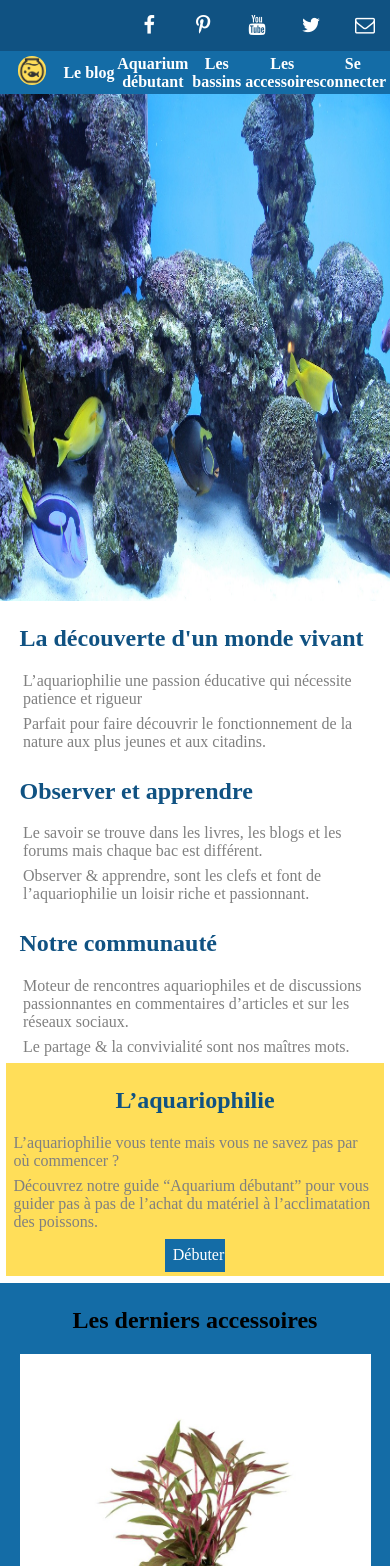
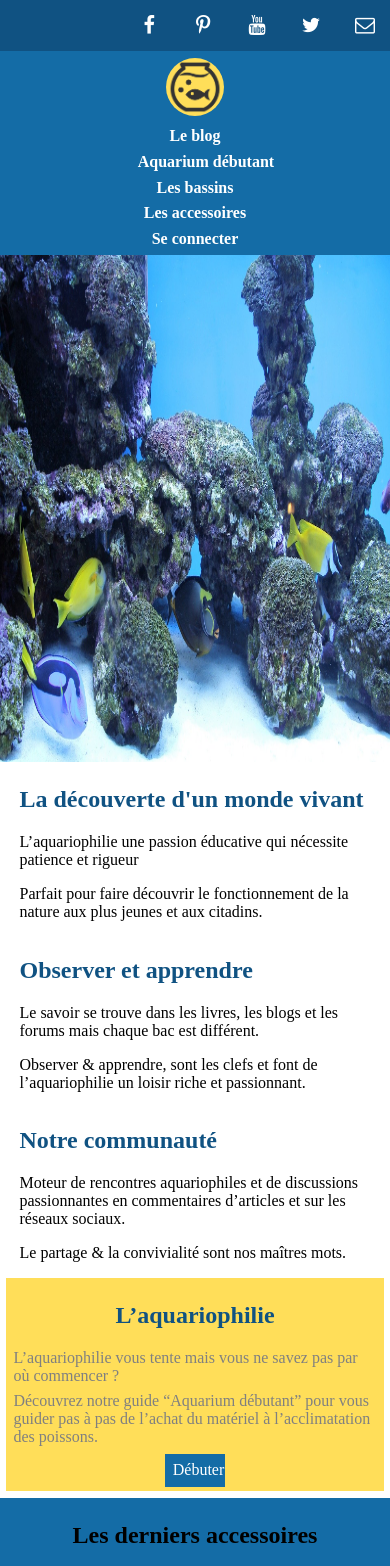
Before and after one commit to celine-emptoz-lacote/module-connexion, a PHP site: page /index.php in a window 390 px wide. Shown: the top 1566 px of the page. Run offline with PHP 8.4, Linux system fonts and the light colour scheme.

Commit message:
styles des pages

```diff
--- a/src/CSS/styles.css
+++ b/src/CSS/styles.css
@@ -2,7 +2,6 @@ body {
     max-width: 1400px;
     margin: auto;
     text-align: center;
-
 }
 
 h1 {
@@ -18,8 +17,6 @@ h3 {
 h4 {
     margin: 0;
 }
-
-
 
 /******* PAGE ACCUEIL *******/
 .reseaux {
@@ -82,6 +79,7 @@ header nav:nth-child(2) {
     align-items: center;
     padding: 1%;
     background-color: #146ca6;
+    white-space: nowrap;
 }
 
 header nav:nth-child(2) img {
@@ -89,12 +87,21 @@ header nav:nth-child(2) img {
     border-radius: 20em;
 }
 
-
 header nav:nth-child(2) a {
     width: 30%;
     text-decoration: none;
     color: white;
     font-weight: bold;
+}
+
+@media screen and ( max-width: 620px){
+    header nav:nth-child(2) {
+        flex-direction: column;
+    }
+
+    header nav:nth-child(2) a {
+       margin: 1%;
+    }
 }
 
 header nav:nth-child(2) a:hover {
@@ -116,13 +123,10 @@ header div img{
     text-align: left;
 }
 
-
 .section-main div {
     width: 33%;
     margin: 3%;
 }
-
-
 
 .section2 {
     width: 95%;
@@ -136,7 +140,6 @@ header div img{
     justify-content: space-evenly;
     text-align: left;
 }
-
 
 .section2 div div:nth-child(2) {
     width: 30%;
@@ -162,13 +165,13 @@ header div img{
     }
 }
 
-
 @media screen and (min-width: 501px) and (max-width: 800px) {
     h3 {
 
         font-size: 10px;
     }
 }
+
 .section2 a {
     display: block;
     text-decoration: none;
@@ -192,8 +195,6 @@ header div img{
     display: flex;
     justify-content: space-around;
 }
-
-
 
 .section3 section div article {
     width: 30%;
@@ -274,18 +275,17 @@ form div input {
 
 }
 
-
 input[type="submit"] {
-    display:block;
+    display:inline-block;
     width: 30%;
     padding: 1%;
     height: 6vh;
-    margin: auto;
+    margin: 2% auto;
     background-color: #146ca6;
     color: white;
 }
 
-main p {
+.main-p {
     display: inline-block;
     margin: 0 1% 2%;
     color: gray;
@@ -336,3 +336,33 @@ main p a:hover {
     width: 10%;
     margin: 1%;
 }
+
+/*** ADMIN ****/
+
+table {
+    width: 80%;
+    margin: 3% auto;
+    border-collapse: collapse;
+
+}
+
+th,td{
+    border: 2px solid #146ca6;
+    height: 5vh;
+    text-align: center;
+}
+
+th {
+    background-color: #ffde59;
+}
+
+button {
+    padding: 1%;
+    background-color: #146ca6;
+    color: white;
+}
+
+#poubelle {
+   width: 50%;
+   background-color: #c4302b;
+}
--- a/src/fontello/config.json
+++ b/src/fontello/config.json
@@ -35,6 +35,12 @@
       "css": "mail",
       "code": 59392,
       "src": "fontawesome"
+    },
+    {
+      "uid": "2cc73cc335f054682c04fe63439c4dcb",
+      "css": "trash",
+      "code": 59393,
+      "src": "linecons"
     }
   ]
 }
--- a/src/fontello/css/fontello-codes.css
+++ b/src/fontello/css/fontello-codes.css
@@ -1,5 +1,6 @@
 
 .icon-mail:before { content: '\e800'; } /* '' */
+.icon-trash:before { content: '\e801'; } /* '' */
 .icon-twitter:before { content: '\f099'; } /* '' */
 .icon-facebook:before { content: '\f09a'; } /* '' */
 .icon-youtube:before { content: '\f167'; } /* '' */
--- a/src/fontello/css/fontello-ie7-codes.css
+++ b/src/fontello/css/fontello-ie7-codes.css
@@ -1,5 +1,6 @@
 
 .icon-mail { *zoom: expression( this.runtimeStyle['zoom'] = '1', this.innerHTML = '&#xe800;&nbsp;'); }
+.icon-trash { *zoom: expression( this.runtimeStyle['zoom'] = '1', this.innerHTML = '&#xe801;&nbsp;'); }
 .icon-twitter { *zoom: expression( this.runtimeStyle['zoom'] = '1', this.innerHTML = '&#xf099;&nbsp;'); }
 .icon-facebook { *zoom: expression( this.runtimeStyle['zoom'] = '1', this.innerHTML = '&#xf09a;&nbsp;'); }
 .icon-youtube { *zoom: expression( this.runtimeStyle['zoom'] = '1', this.innerHTML = '&#xf167;&nbsp;'); }
--- a/src/fontello/css/fontello-ie7.css
+++ b/src/fontello/css/fontello-ie7.css
@@ -11,6 +11,7 @@
 }
 
 .icon-mail { *zoom: expression( this.runtimeStyle['zoom'] = '1', this.innerHTML = '&#xe800;&nbsp;'); }
+.icon-trash { *zoom: expression( this.runtimeStyle['zoom'] = '1', this.innerHTML = '&#xe801;&nbsp;'); }
 .icon-twitter { *zoom: expression( this.runtimeStyle['zoom'] = '1', this.innerHTML = '&#xf099;&nbsp;'); }
 .icon-facebook { *zoom: expression( this.runtimeStyle['zoom'] = '1', this.innerHTML = '&#xf09a;&nbsp;'); }
 .icon-youtube { *zoom: expression( this.runtimeStyle['zoom'] = '1', this.innerHTML = '&#xf167;&nbsp;'); }
--- a/src/fontello/css/fontello.css
+++ b/src/fontello/css/fontello.css
@@ -1,11 +1,11 @@
 @font-face {
   font-family: 'fontello';
-  src: url('../font/fontello.eot?29988831');
-  src: url('../font/fontello.eot?29988831#iefix') format('embedded-opentype'),
-       url('../font/fontello.woff2?29988831') format('woff2'),
-       url('../font/fontello.woff?29988831') format('woff'),
-       url('../font/fontello.ttf?29988831') format('truetype'),
-       url('../font/fontello.svg?29988831#fontello') format('svg');
+  src: url('../font/fontello.eot?77252270');
+  src: url('../font/fontello.eot?77252270#iefix') format('embedded-opentype'),
+       url('../font/fontello.woff2?77252270') format('woff2'),
+       url('../font/fontello.woff?77252270') format('woff'),
+       url('../font/fontello.ttf?77252270') format('truetype'),
+       url('../font/fontello.svg?77252270#fontello') format('svg');
   font-weight: normal;
   font-style: normal;
 }
@@ -15,7 +15,7 @@
 @media screen and (-webkit-min-device-pixel-ratio:0) {
   @font-face {
     font-family: 'fontello';
-    src: url('../font/fontello.svg?29988831#fontello') format('svg');
+    src: url('../font/fontello.svg?77252270#fontello') format('svg');
   }
 }
 */
@@ -55,8 +55,9 @@
   /* text-shadow: 1px 1px 1px rgba(127, 127, 127, 0.3); */
 }
 
-.icon-mail:before { content: '\e800'; } /* 'm' */
-.icon-twitter:before { content: '\f099'; } /* 't' */
-.icon-facebook:before { content: '\f09a'; } /* 'f' */
-.icon-youtube:before { content: '\f167'; } /* 'y' */
-.icon-pinterest:before { content: '\f231'; } /* 'p' */
+.icon-mail:before { content: '\e800'; } /* '' */
+.icon-trash:before { content: '\e801'; } /* '' */
+.icon-twitter:before { content: '\f099'; } /* '' */
+.icon-facebook:before { content: '\f09a'; } /* '' */
+.icon-youtube:before { content: '\f167'; } /* '' */
+.icon-pinterest:before { content: '\f231'; } /* '' */
```
Also changed, not shown: src/fontello/css/fontello-embedded.css, src/fontello/font/fontello.ttf, src/fontello/font/fontello.woff, src/fontello/font/fontello.woff2, 2 other files.
